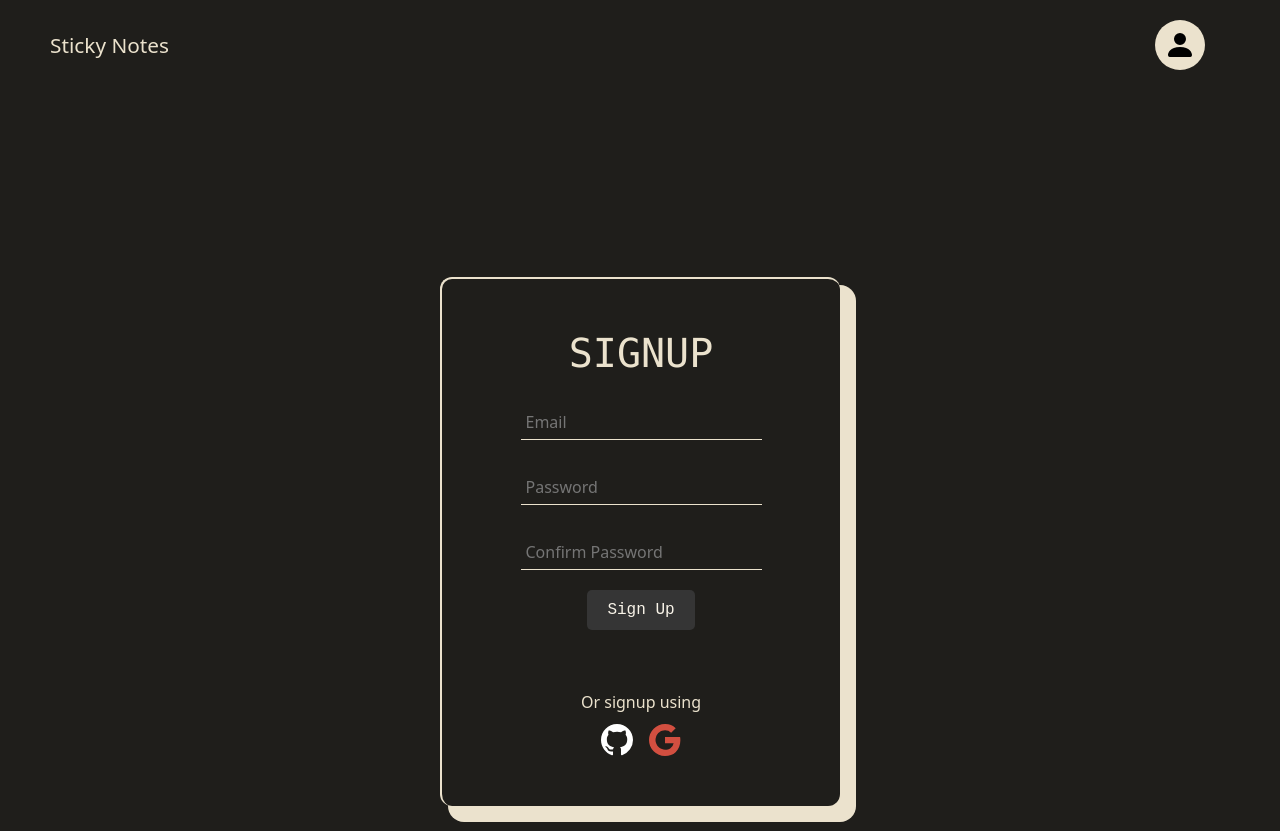
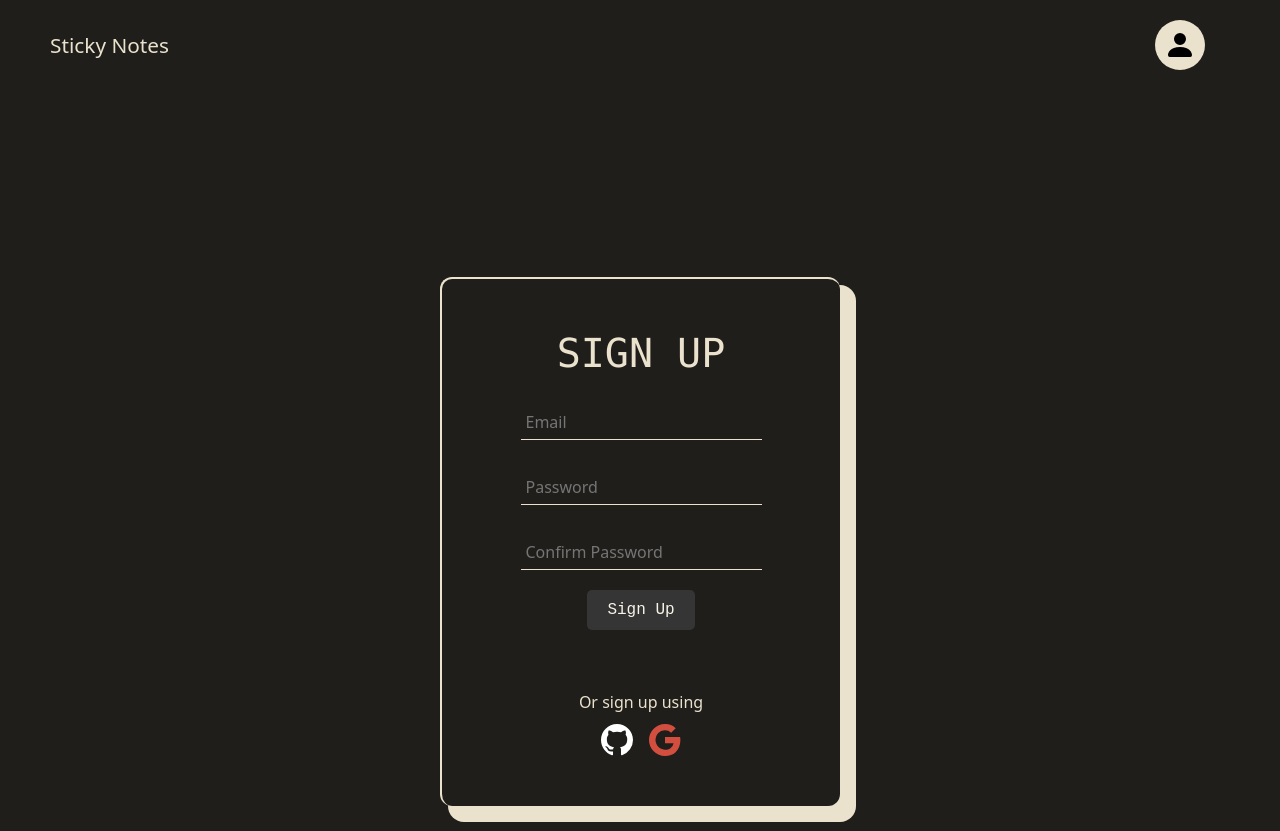
Before and after one commit to Hack-Weekly/fire-kangaroo-sticky-notes, a React (Create React App) app in the folder client/: page /signup in a window 1280 px wide. Built offline with nearby package versions, Linux system fonts and the light colour scheme; no server answers.

Commit message:
Added space between word 'signup'

```diff
--- a/client/src/pages/Signup.jsx
+++ b/client/src/pages/Signup.jsx
@@ -67,7 +67,7 @@ function Signup() {
       axios.post(`${process.env.REACT_APP_BACKEND_URL}/signup`, formData, {withCredentials: true})
         .then((response) => {
           console.log(response.data);
-          setSuccessMessage('Signup successful!');
+          setSuccessMessage('Sign up successful!');
           navigate("/login")
         })
         .catch((error) => {
@@ -81,7 +81,7 @@ function Signup() {
       <Header />
       <main className='center'>
         <div className='cover'>
-          <h1 className="font-monospace">SIGNUP</h1>
+          <h1 className="font-monospace">SIGN UP</h1>
           {successMessage && <div className="form-success">{successMessage}</div>}
           <div className="input-group">
             <form onSubmit={handleSubmit} className="needs-validation" noValidate>
@@ -115,7 +115,7 @@ function Signup() {
               <button type="submit" className='login-btn'>Sign Up</button>
             </form>
           </div>
-          <p className='text'>Or signup using</p>
+          <p className='text'>Or sign up using</p>
           <div className='alt-login'>
             <a href={github_url}><Github size={32} color="white" /></a>
             <a href={google_url}><Google size={32} color="#D24F40" /></a>
```
